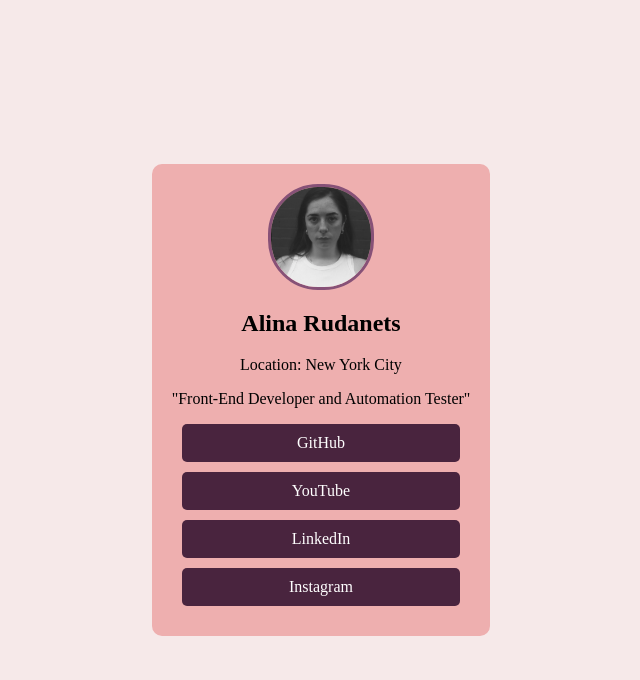
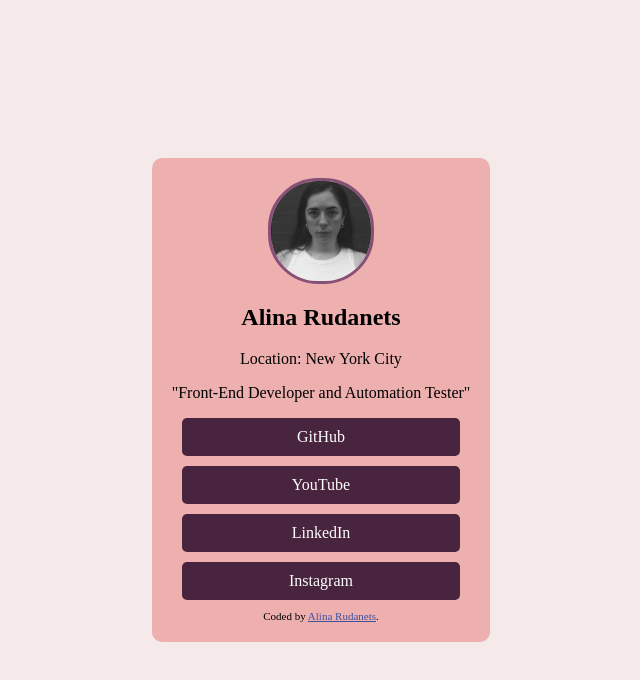
Before and after one commit to AllinaArr/social-links-profile-main, a plain HTML site: page index.html in a window 1280 px wide. Shown: the whole page, without its empty margins (319-959 px from the left). Drawn offline with Linux system fonts and the light colour scheme.

```diff
--- a/index.html
+++ b/index.html
@@ -52,14 +52,9 @@
           >
         </div>
       </div>
+      <footer class="footer-info">
+        <div class="attribution">Coded by <a href="#">Alina Rudanets</a>.</div>
+      </footer>
     </div>
   </body>
-  <!-- <footer class="footer-info">
-    <div class="attribution">
-      Challenge by
-      <a href="https://www.frontendmentor.io?ref=challenge" target="_blank"
-        >Front-End Developer</a
-      >. Coded by <a href="#">Alina Rudanets</a>.
-    </div>
-  </footer> -->
 </html>
```
